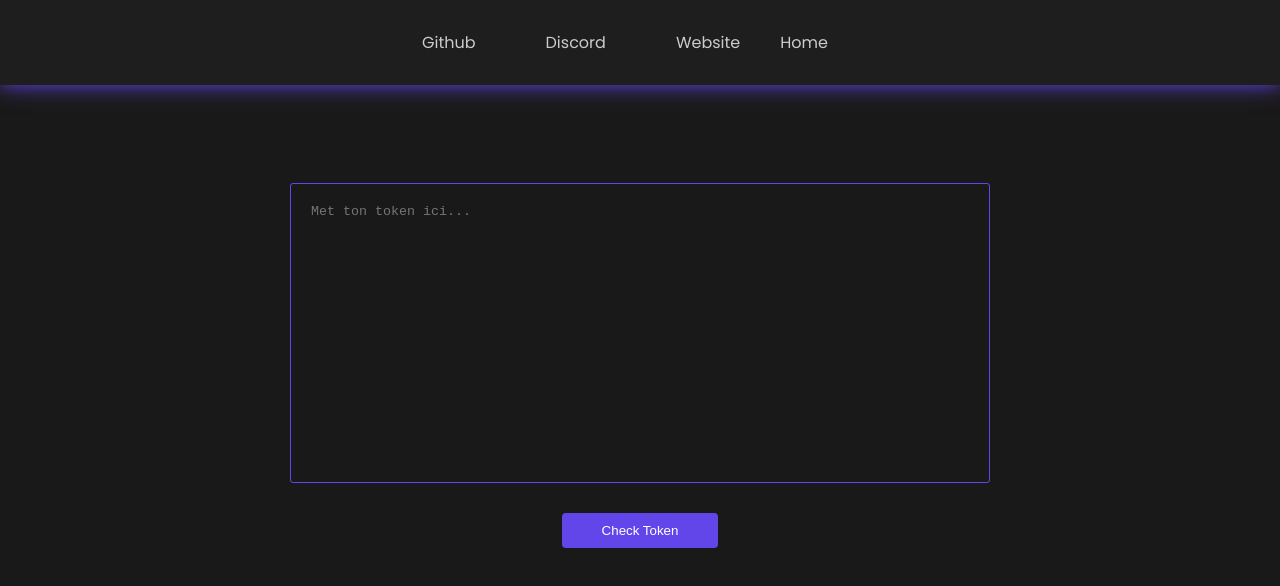
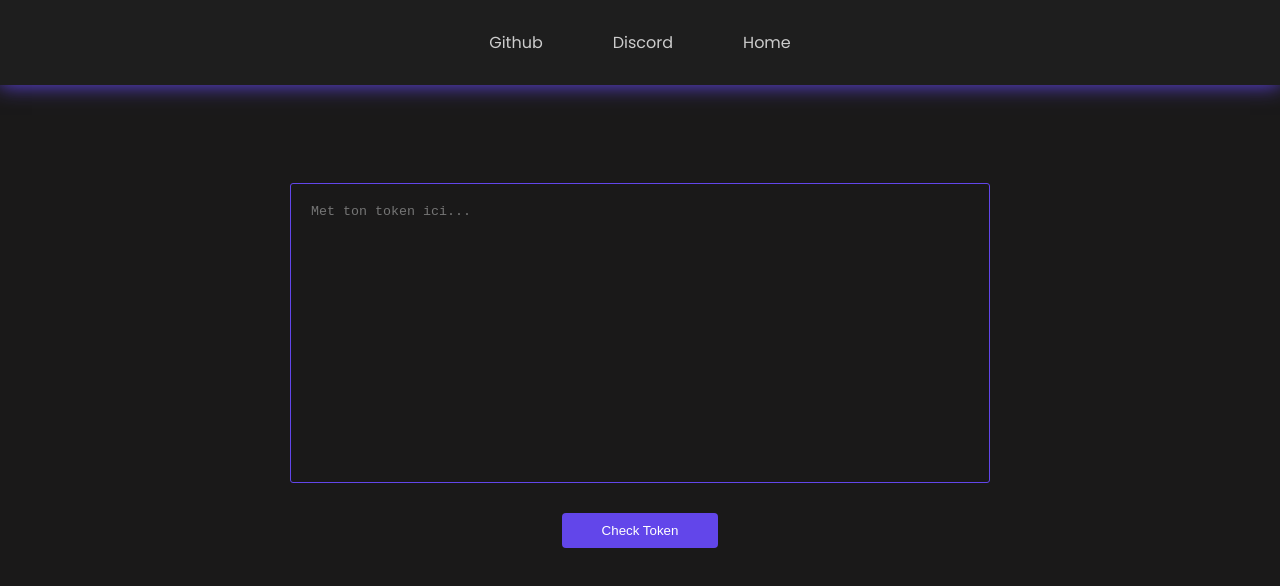
Before and after one commit to r3ngan/token-checker, a plain HTML site: page index.html in a window 1280 px wide. Drawn offline with Linux system fonts and the light colour scheme.

Commit message:
Update index.html

```diff
--- a/index.html
+++ b/index.html
@@ -15,8 +15,7 @@
         <ul>
             <li><a target="_blank" href="https://github.com/r3ngan">Github</a></li>
             <li><a target="_blank" href="https://discord.gg/symphony">Discord</a></li>
-            <li><a target="_blank" href="https://r3ngan.github.io">Website</a></li>
-            <li class="nav_link"><a href="#">Home</a></li>
+            <li><a target="_blank" href="https://r3ngan.github.io">Home</a></li>
         </ul>
     </header>
 
```
